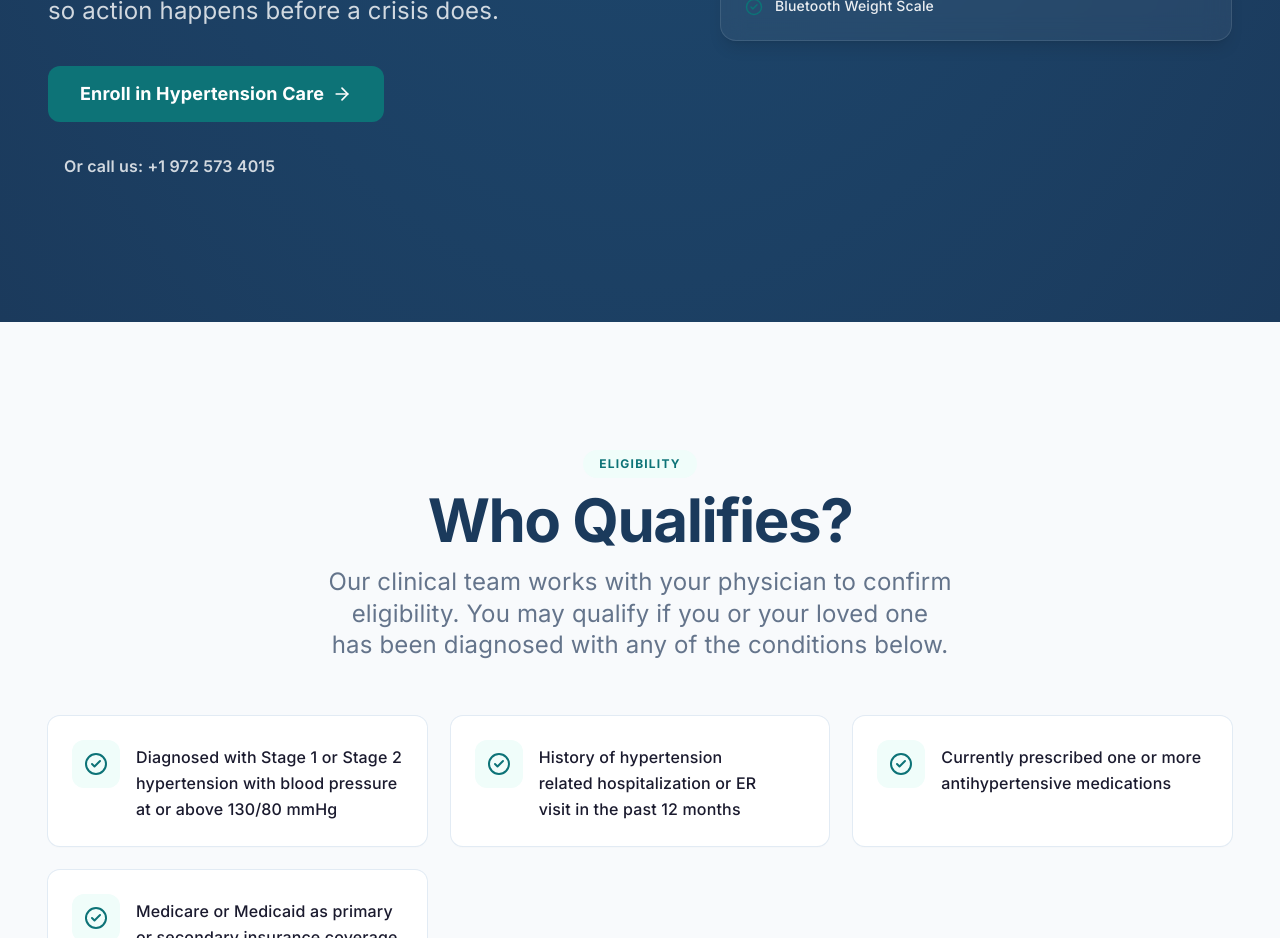
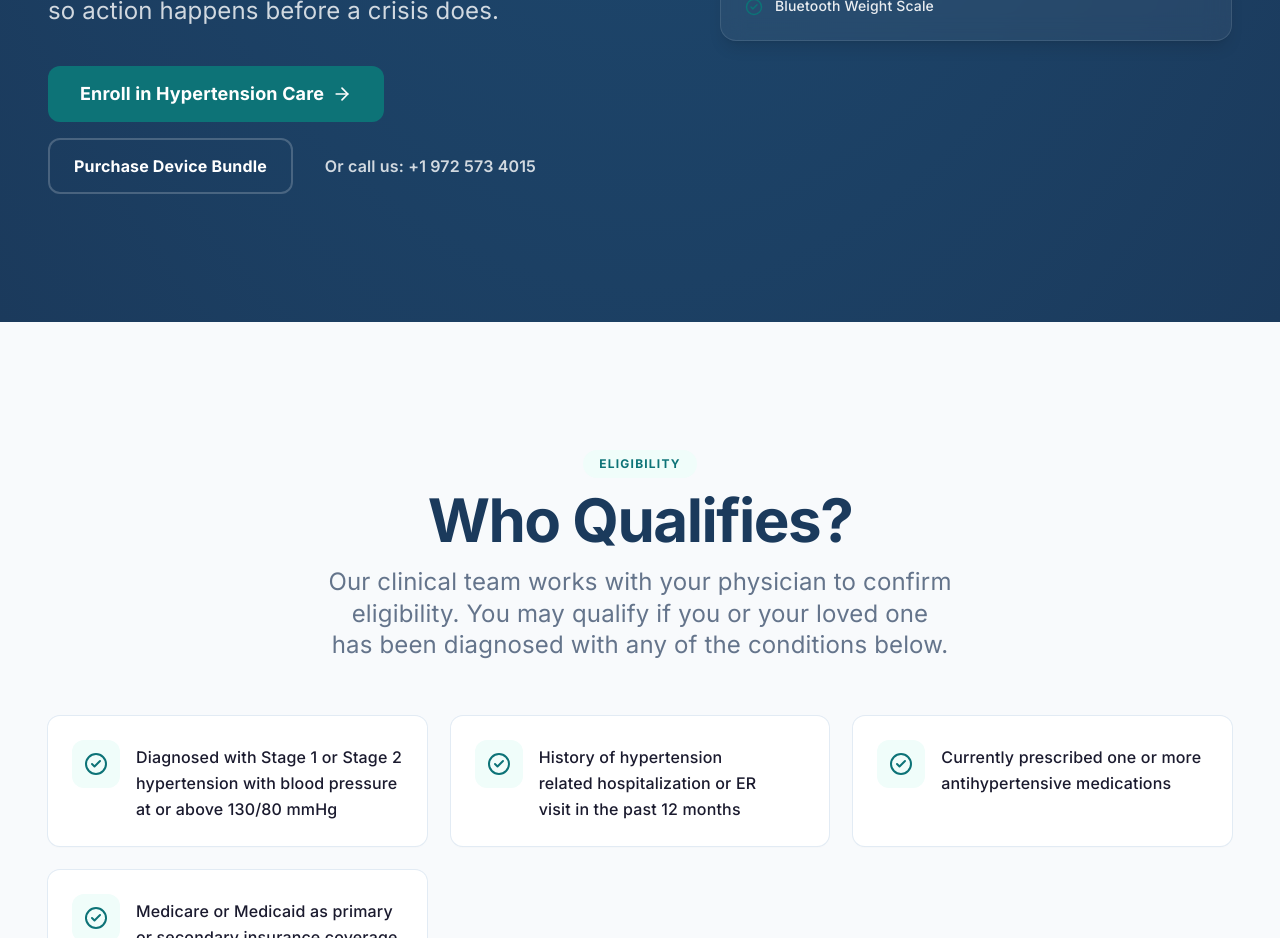
Before and after one commit to mubeenvr27/PHM, a Next.js app in the folder apps/web/: page /programs/hypertension in a window 1280 px wide. Shown: the part 860-1798 px from the top of the page. Built offline with nearby package versions, Linux system fonts and the light colour scheme.

Commit message:
Update Hypertension program page

```diff
--- a/apps/web/src/app/programs/hypertension/page.tsx
+++ b/apps/web/src/app/programs/hypertension/page.tsx
@@ -13,6 +13,8 @@ const data = {
     "Uncontrolled high blood pressure is a leading cause of stroke, heart attack, and kidney disease yet most patients check their readings only a few times a year. Our remote monitoring program captures daily measurements and flags concerning trends to your care team in real time so action happens before a crisis does.",
   primaryCTA: "Enroll in Hypertension Care",
   ctaHref: "/contact",
+  secondaryCTA: "Purchase Device Bundle",
+  secondaryCtaHref: "/shop",
   devices: ["Bluetooth Blood Pressure Cuff", "Bluetooth Weight Scale"],
   qualifyingConditions: [
     "Diagnosed with Stage 1 or Stage 2 hypertension with blood pressure at or above 130/80 mmHg",
```
